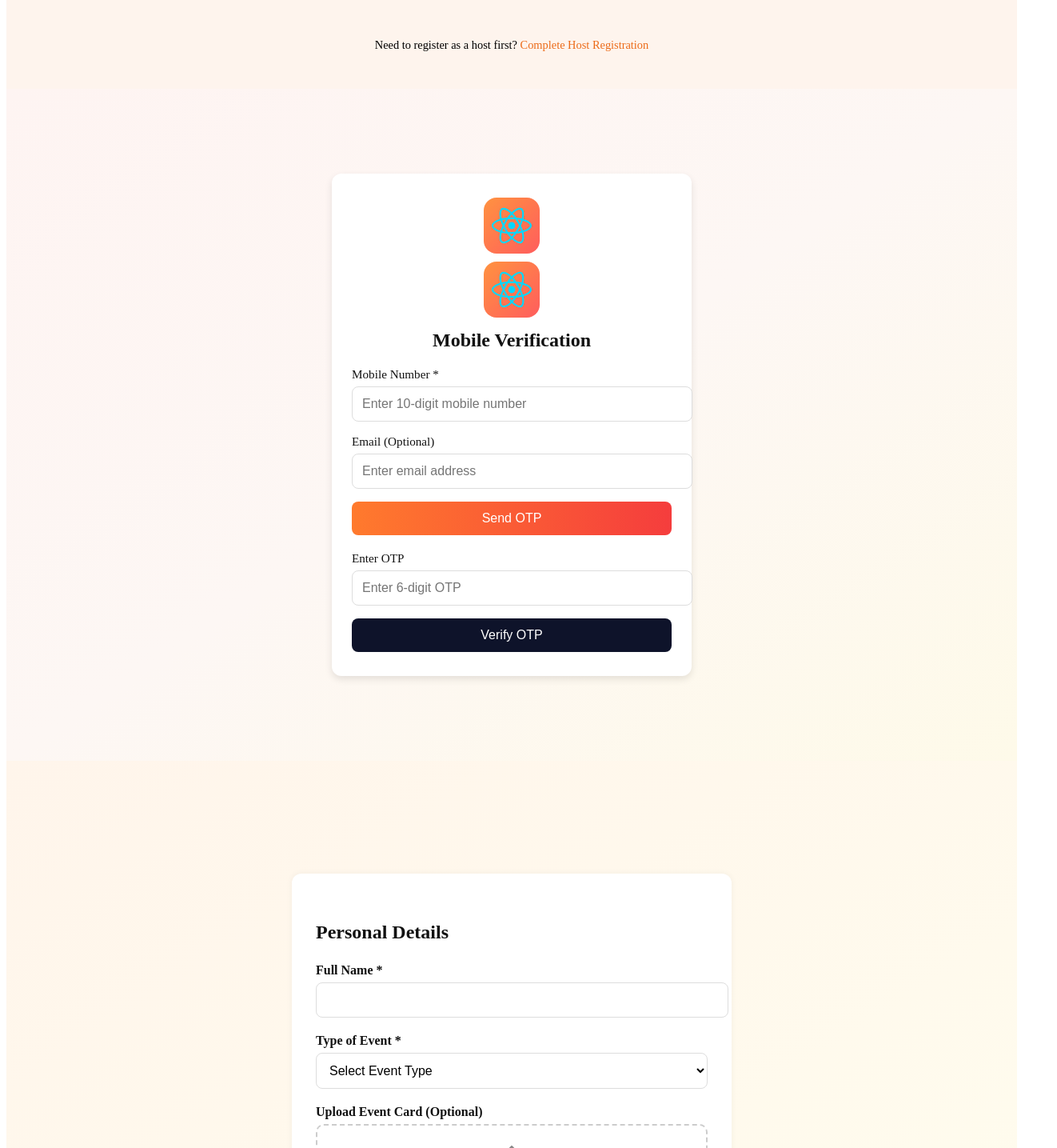
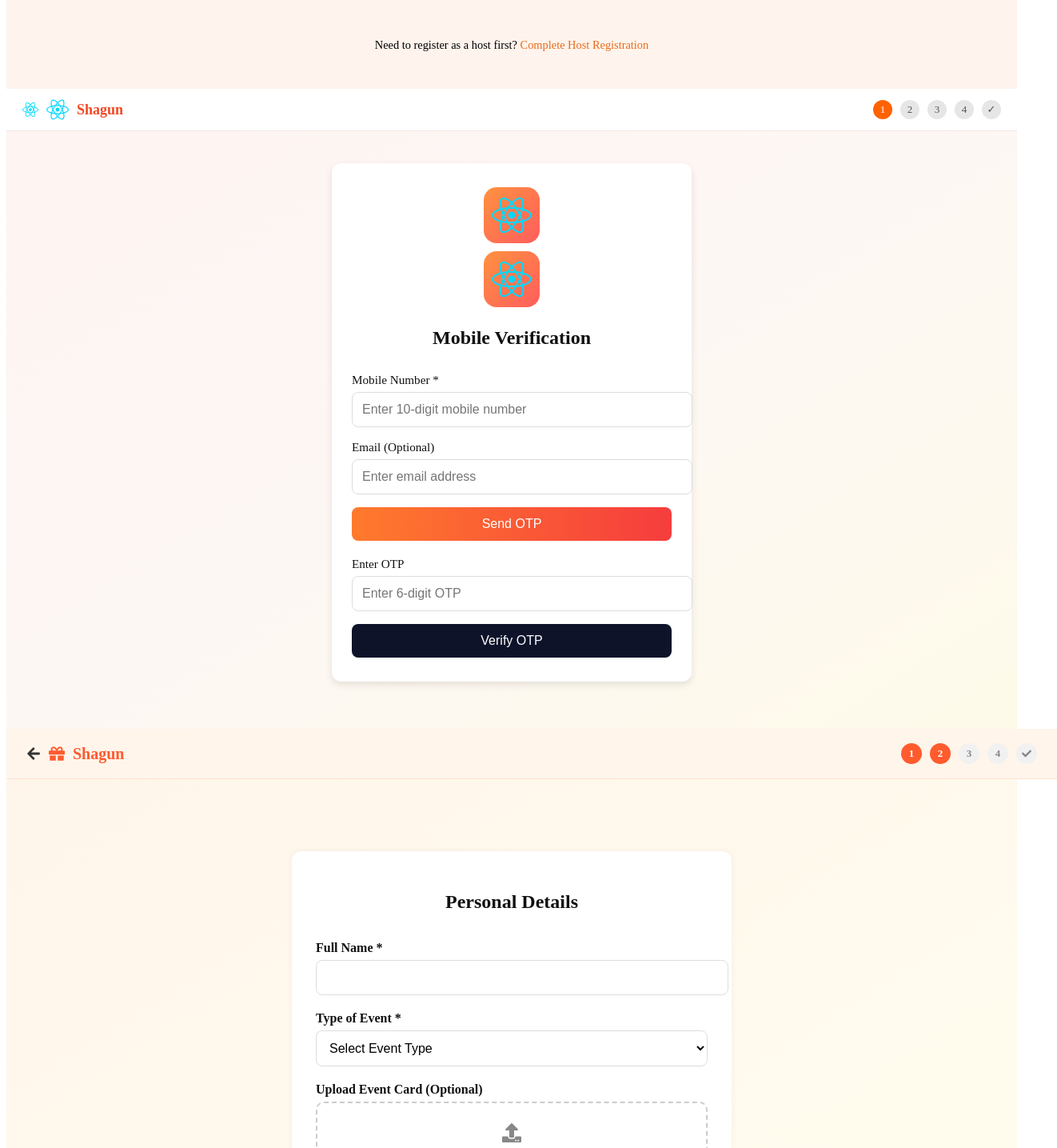
Before and after one commit to AbhisekSahu009/shagun_project_demo, a React (Vite) app: page / in a window 1280 px wide. Shown: the part 780-2215 px from the top of the page at 80% size, 1322 px wide, since content can reach past the window. Built offline with nearby package versions, Linux system fonts and the light colour scheme.

Commit message:
minor additions done

```diff
--- a/src/App.jsx
+++ b/src/App.jsx
@@ -10,6 +10,7 @@ import BudgetBank from "./Components/Budget_bank/Budget_bank.jsx";
 import Budget_bank from "./Components/Budget_bank/Budget_bank.jsx";
 import Reg_com from "./Components/Registration_complete/Reg_com.jsx";
 import Mvp_demo from "./Components/Mvp_demo/Mvp_demo.jsx";
+import Host_dash from "./Components/Host_dashboard/Host_dash.jsx";
 
 function App() {
 
@@ -24,6 +25,7 @@ function App() {
         <Budget_bank/>
         <Reg_com/>
         <Mvp_demo/>
+        <Host_dash/>
     </>
   )
 }
--- a/src/Components/Mobile_verification/Mobile_ver.jsx
+++ b/src/Components/Mobile_verification/Mobile_ver.jsx
@@ -1,10 +1,27 @@
 import React from 'react';
 import Mobile_verCss from './../Mobile_verification/Mobile_ver.module.css';
-import giftIcon from './../../assets/react.svg';
-import phoneIcon from './../../assets/react.svg';
+import giftIcon from './../../assets/react.svg'; // Replace with actual gift icon
+import phoneIcon from './../../assets/react.svg'; // Replace with actual phone icon
+import backIcon from './../../assets/react.svg'; // Replace with actual back icon
 
 export default function Mobile_ver() {
     return (
+        <div className={Mobile_verCss.wrapper}>
+            <nav className={Mobile_verCss.navbar}>
+                <div className={Mobile_verCss.navLeft}>
+                    <img src={backIcon} alt="back" className={Mobile_verCss.backIcon} />
+                    <img src={giftIcon} alt="logo" className={Mobile_verCss.logoIcon} />
+                    <span className={Mobile_verCss.appName}>Shagun</span>
+                </div>
+                <div className={Mobile_verCss.steps}>
+                    <span className={`${Mobile_verCss.step} ${Mobile_verCss.active}`}>1</span>
+                    <span className={Mobile_verCss.step}>2</span>
+                    <span className={Mobile_verCss.step}>3</span>
+                    <span className={Mobile_verCss.step}>4</span>
+                    <span className={Mobile_verCss.step}>✓</span>
+                </div>
+            </nav>
+
             <div className={Mobile_verCss.container}>
                 <div className={Mobile_verCss.card}>
                     <div className={Mobile_verCss.icons}>
@@ -13,25 +30,14 @@ export default function Mobile_ver() {
                     </div>
                     <h2 className={Mobile_verCss.title}>Mobile Verification</h2>
                     <label className={Mobile_verCss.label}>Mobile Number *</label>
-                <input
-                    className={Mobile_verCss.input}what
-                    type="text"
-                    placeholder="Enter 10-digit mobile number"
-                />
+                    <input className={Mobile_verCss.input} type="text" placeholder="Enter 10-digit mobile number" />
                     <label className={Mobile_verCss.label}>Email (Optional)</label>
-                <input
-                    className={Mobile_verCss.input}
-                    type="email"
-                    placeholder="Enter email address"
-                />
+                    <input className={Mobile_verCss.input} type="email" placeholder="Enter email address" />
                     <button className={Mobile_verCss.sendBtn}>Send OTP</button>
                     <label className={Mobile_verCss.label}>Enter OTP</label>
-                <input
-                    className={Mobile_verCss.input}
-                    type="text"
-                    placeholder="Enter 6-digit OTP"
-                />
+                    <input className={Mobile_verCss.input} type="text" placeholder="Enter 6-digit OTP" />
                     <button className={Mobile_verCss.verifyBtn}>Verify OTP</button>
+                </div>
             </div>
         </div>
     );
--- a/src/Components/Mobile_verification/Mobile_ver.module.css
+++ b/src/Components/Mobile_verification/Mobile_ver.module.css
@@ -1,10 +1,68 @@
+.wrapper {
+    min-height: 100vh;
+    background: linear-gradient(to bottom right, #fef4f2, #fdf7f4, #fefae9);
+}
+
+.navbar {
+    display: flex;
+    justify-content: space-between;
+    align-items: center;
+    padding: 12px 20px;
+    border-bottom: 1px solid #f2e6e0;
+    background-color: white;
+}
+
+.navLeft {
+    display: flex;
+    align-items: center;
+    gap: 10px;
+}
+
+.backIcon {
+    width: 20px;
+    height: 20px;
+    cursor: pointer;
+}
+
+.logoIcon {
+    width: 28px;
+    height: 28px;
+}
+
+.appName {
+    font-size: 18px;
+    font-weight: bold;
+    color: #f24822;
+}
+
+.steps {
+    display: flex;
+    align-items: center;
+    gap: 10px;
+}
+
+.step {
+    width: 24px;
+    height: 24px;
+    background-color: #e6e6e6;
+    border-radius: 50%;
+    font-size: 13px;
+    color: #555;
+    display: flex;
+    align-items: center;
+    justify-content: center;
+}
+
+.active {
+    background-color: #ff6200;
+    color: white;
+}
+
 .container {
     display: flex;
     justify-content: center;
     align-items: center;
-    min-height: 100vh;
-    background: linear-gradient(to bottom right, #fef4f2, #fdf7f4, #fefae9);
-    padding: 20px;
+    padding: 40px 20px;
 }
 
 .card {
@@ -82,12 +140,23 @@
 }
 
 @media (max-width: 480px) {
-    .card {
-        padding: 20px 15px;
+    .navbar {
+        flex-direction: column;
+        align-items: flex-start;
+    }
+
+    .container {
+        padding: 30px 15px;
     }
 
     .title {
         font-size: 1.3rem;
+    }
+
+    .icon {
+        width: 40px;
+        height: 40px;
+        padding: 8px;
     }
 
     .input,
@@ -95,10 +164,4 @@
     .verifyBtn {
         font-size: 0.95rem;
     }
-
-    .icon {
-        width: 40px;
-        height: 40px;
-        padding: 8px;
-    }
 }
--- a/src/Components/Personal_details/Personal_det.jsx
+++ b/src/Components/Personal_details/Personal_det.jsx
@@ -1,6 +1,6 @@
 import React, { useState } from 'react';
 import Personal_detCss from './../Personal_details/Personal_det.module.css';
-import { FaUpload } from 'react-icons/fa';
+import { FaUpload, FaArrowLeft, FaGift, FaCheck } from 'react-icons/fa';
 
 export default function Personal_det() {
     const [selectedFile, setSelectedFile] = useState(null);
@@ -10,16 +10,30 @@ export default function Personal_det() {
     };
 
     return (
+        <div className={Personal_detCss.page}>
+            {/* Navigation Bar */}
+            <div className={Personal_detCss.navbar}>
+                <div className={Personal_detCss.leftNav}>
+                    <FaArrowLeft className={Personal_detCss.navIcon} />
+                    <FaGift className={Personal_detCss.giftIcon} />
+                    <span className={Personal_detCss.brandName}>Shagun</span>
+                </div>
+                <div className={Personal_detCss.rightNav}>
+                    <span className={`${Personal_detCss.step} ${Personal_detCss.active}`}>1</span>
+                    <span className={`${Personal_detCss.step} ${Personal_detCss.active}`}>2</span>
+                    <span className={Personal_detCss.step}>3</span>
+                    <span className={Personal_detCss.step}>4</span>
+                    <span className={Personal_detCss.step}><FaCheck /></span>
+                </div>
+            </div>
+
+            {/* Main Form Section */}
             <div className={Personal_detCss.background}>
                 <div className={Personal_detCss.container}>
                     <h2 className={Personal_detCss.heading}>Personal Details</h2>
 
                     <label className={Personal_detCss.label}>Full Name *</label>
-                <input
-                    type="text"
-                    className={Personal_detCss.input}
-                    placeholder=""
-                />
+                    <input type="text" className={Personal_detCss.input} />
 
                     <label className={Personal_detCss.label}>Type of Event *</label>
                     <select className={Personal_detCss.select}>
@@ -32,7 +46,7 @@ export default function Personal_det() {
                     <label className={Personal_detCss.label}>Upload Event Card (Optional)</label>
                     <div className={Personal_detCss.uploadBox} onClick={() => document.getElementById('fileInput').click()}>
                         <FaUpload className={Personal_detCss.uploadIcon} />
-                    <p>{selectedFile ? selectedFile.name : "Click to upload event card"}</p>
+                        <p>{selectedFile ? selectedFile.name : 'Click to upload event card'}</p>
                         <input
                             type="file"
                             id="fileInput"
@@ -45,5 +59,6 @@ export default function Personal_det() {
                     <button className={Personal_detCss.button}>Continue</button>
                 </div>
             </div>
+        </div>
     );
 }
--- a/src/Components/Personal_details/Personal_det.module.css
+++ b/src/Components/Personal_details/Personal_det.module.css
@@ -1,10 +1,80 @@
+/* Entire Page */
+.page {
+    background: linear-gradient(to bottom right, #fff5eb, #fffdee);
+    min-height: 100vh;
+    display: flex;
+    flex-direction: column;
+}
+
+/* Navbar */
+.navbar {
+    width: 100%;
+    display: flex;
+    justify-content: space-between;
+    align-items: center;
+    padding: 18px 25px;
+    border-bottom: 1px solid #ffe4cc;
+    background-color: #fff5eb;
+}
+
+.leftNav {
+    display: flex;
+    align-items: center;
+    gap: 10px;
+}
+
+.navIcon {
+    font-size: 18px;
+    color: #333;
+    cursor: pointer;
+}
+
+.giftIcon {
+    font-size: 20px;
+    color: #ff5b2e;
+}
+
+.brandName {
+    font-size: 20px;
+    font-weight: 600;
+    color: #ff5b2e;
+}
+
+/* Stepper Circles */
+.rightNav {
+    display: flex;
+    gap: 10px;
+}
+
+.step {
+    width: 26px;
+    height: 26px;
+    border-radius: 50%;
+    background-color: #f1f1f1;
+    color: #888;
+    display: flex;
+    align-items: center;
+    justify-content: center;
+    font-size: 13px;
+    font-weight: 600;
+}
+
+.step svg {
+    font-size: 12px;
+}
+
+.active {
+    background-color: #ff5b2e;
+    color: #fff;
+}
+
+/* Main Form Section */
 .background {
-    min-height: 100vh;
-    background: linear-gradient(to bottom right, #fff5eb, #fffdee);
+    flex: 1;
     display: flex;
     justify-content: center;
     align-items: center;
-    padding: 20px;
+    padding: 30px 20px;
 }
 
 .container {
@@ -31,7 +101,8 @@
     color: #111;
 }
 
-.input {
+.input,
+.select {
     width: 100%;
     padding: 12px;
     border: 1px solid #ddd;
@@ -41,12 +112,6 @@
 }
 
 .select {
-    width: 100%;
-    padding: 12px;
-    border: 1px solid #ddd;
-    border-radius: 8px;
-    margin-bottom: 20px;
-    font-size: 1rem;
     background-color: white;
 }
 
@@ -98,4 +163,16 @@
     .heading {
         font-size: 1.25rem;
     }
+
+    .step {
+        width: 22px;
+        height: 22px;
+        font-size: 11px;
+    }
+
+    .navbar {
+        flex-direction: column;
+        align-items: flex-start;
+        gap: 10px;
+    }
 }
```
Lines whose indentation alone changed are shown as unchanged.
